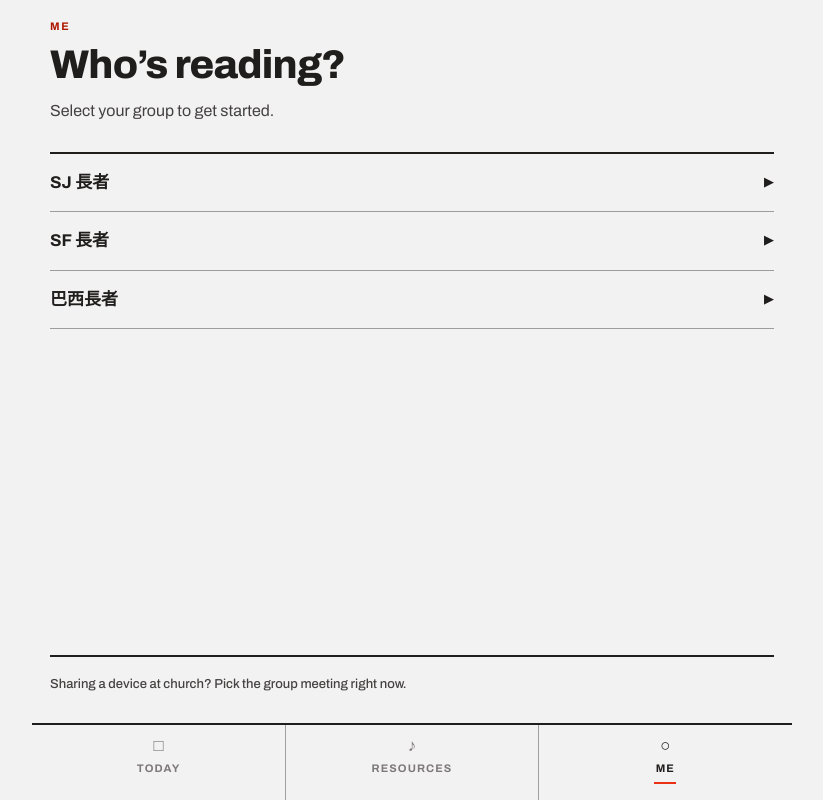
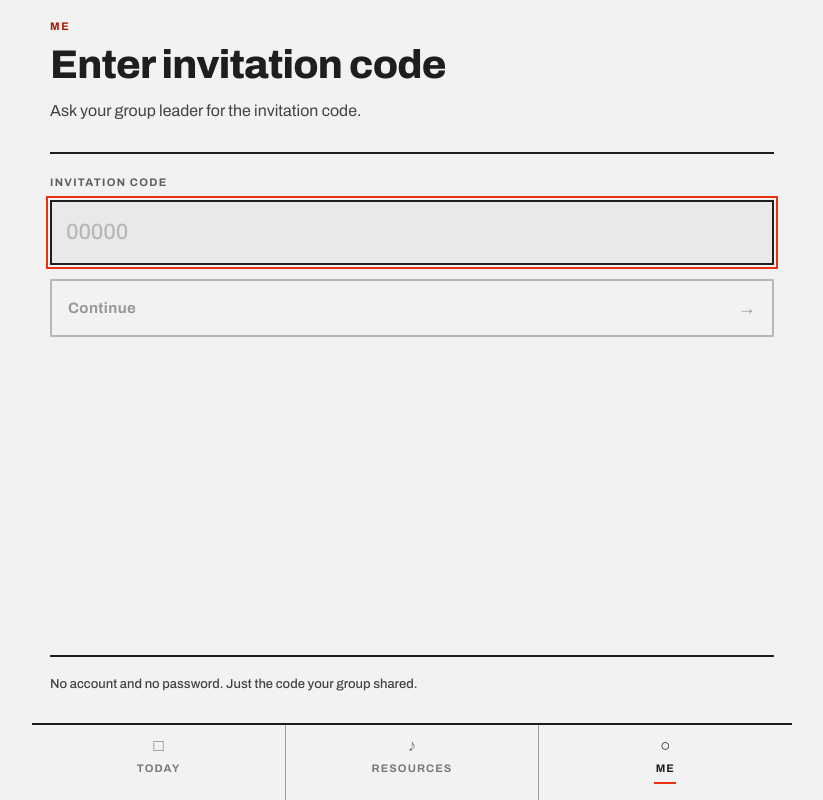
Before and after one commit to calvinko/HappyDay, a React (Vite) app: page / in a window 1280 px wide. Both pictures are taken after a click on the button "HISTORY". Shown: the whole page, without its empty margins (228-1051 px from the left). Built offline with nearby package versions, Linux system fonts and the light colour scheme.

Commit message:
rewire login sequence

```diff
--- a/src/components/HappyDayApp.tsx
+++ b/src/components/HappyDayApp.tsx
@@ -23,6 +23,7 @@ const DEFAULT_GROUPS: Group[] = [
 
 const NAME_KEY = 'happyday.name'
 const GROUP_KEY = 'happyday.group'
+const INVITE_CODE = '43236'
 
 
 
@@ -77,7 +78,11 @@ function HappyDayApp({
   const [group, setGroup] = useState(() => readGroup())
   const [draft, setDraft] = useState('')
   const [draftGroup, setDraftGroup] = useState('')
-  const [signInStep, setSignInStep] = useState<'group' | 'name'>('group')
+  const [draftCode, setDraftCode] = useState('')
+  const [codeError, setCodeError] = useState(false)
+  const [signInStep, setSignInStep] = useState<'code' | 'group' | 'name'>(
+    'code',
+  )
 
   useEffect(() => {
     if (!playing) return
@@ -103,6 +108,15 @@ function HappyDayApp({
     setScreen('hymn')
   }
 
+  const submitCode = () => {
+    if (draftCode.trim() !== INVITE_CODE) {
+      setCodeError(true)
+      return
+    }
+    setCodeError(false)
+    setSignInStep('group')
+  }
+
   const chooseGroup = (id: string) => {
     setDraftGroup(id)
     setSignInStep('name')
@@ -117,14 +131,18 @@ function HappyDayApp({
     writeGroup(draftGroup)
     setDraft('')
     setDraftGroup('')
-    setSignInStep('group')
+    setDraftCode('')
+    setCodeError(false)
+    setSignInStep('code')
   }
 
   const signOut = () => {
     setName('')
     writeName('')
     setDraftGroup('')
-    setSignInStep('group')
+    setDraftCode('')
+    setCodeError(false)
+    setSignInStep('code')
   }
 
   const grow = () => setSize((s) => Math.min(26, s + 2))
@@ -476,9 +494,81 @@ function HappyDayApp({
           </div>
         )}
 
+        {screen === 'profile' && !signedIn && signInStep === 'code' && (
+          <form
+            className="animate-hd-in flex min-h-full flex-col px-[18px] pt-[18px] pb-7"
+            onSubmit={(e) => {
+              e.preventDefault()
+              submitCode()
+            }}
+          >
+            <div className={KICKER}>ME</div>
+            <h1 className="mt-2.5 text-[40px] leading-[0.98] font-extrabold tracking-[-0.02em]">
+              Enter invitation code
+            </h1>
+            <p className="mt-3.5 text-base leading-relaxed text-ash-800 [text-wrap:pretty]">
+              Ask your group leader for the invitation code.
+            </p>
+
+            <div className="mt-7 border-t-2 border-ink pt-5">
+              <label
+                htmlFor="hd-code"
+                className="block text-[11px] font-bold tracking-[0.12em] text-ash-700"
+              >
+                INVITATION CODE
+              </label>
+              <input
+                id="hd-code"
+                name="code"
+                type="text"
+                inputMode="numeric"
+                value={draftCode}
+                onChange={(e) => {
+                  setDraftCode(e.target.value)
+                  setCodeError(false)
+                }}
+                autoComplete="off"
+                spellCheck={false}
+                maxLength={10}
+                placeholder="00000"
+                autoFocus
+                className="mt-2.5 w-full border-2 border-ink bg-transparent px-3.5 py-3.5 text-[22px] font-bold tracking-[-0.01em] placeholder:font-medium placeholder:text-ash-400 focus:bg-surface"
+              />
+              {codeError && (
+                <p className="mt-2.5 text-[13px] font-semibold text-accent-700">
+                  Wrong code. Please try again.
+                </p>
+              )}
+              <button
+                type="submit"
+                disabled={draftCode.trim() === ''}
+                className="mt-3.5 flex w-full items-center gap-2.5 border-2 border-accent bg-accent px-4 py-[13px] text-left text-[15px] font-bold tracking-wide text-white hover:border-accent-600 hover:bg-accent-600 active:border-accent-700 active:bg-accent-700 disabled:cursor-not-allowed disabled:border-ash-400 disabled:bg-transparent disabled:text-ash-500"
+              >
+                <span className="flex-1">Continue</span>
+                <span className="text-lg">&rarr;</span>
+              </button>
+            </div>
+
+            <div className="mt-auto border-t-2 border-ink pt-3.5">
+              <span className="text-[13px] leading-snug font-medium text-ash-800">
+                No account and no password. Just the code your group shared.
+              </span>
+            </div>
+          </form>
+        )}
+
         {screen === 'profile' && !signedIn && signInStep === 'group' && (
           <div className="animate-hd-in flex min-h-full flex-col px-[18px] pt-[18px] pb-7">
-            <div className={KICKER}>ME</div>
+            <div className="flex items-center gap-3">
+              <button
+                type="button"
+                onClick={() => setSignInStep('code')}
+                className="text-xl leading-none"
+              >
+                &larr;
+              </button>
+              <span className={KICKER}>ME</span>
+            </div>
             <h1 className="mt-2.5 text-[40px] leading-[0.98] font-extrabold tracking-[-0.02em]">
               Who&rsquo;s reading?
             </h1>
```
Also changed, not shown: 1 other file (tests, documents, lock files or other folders).
